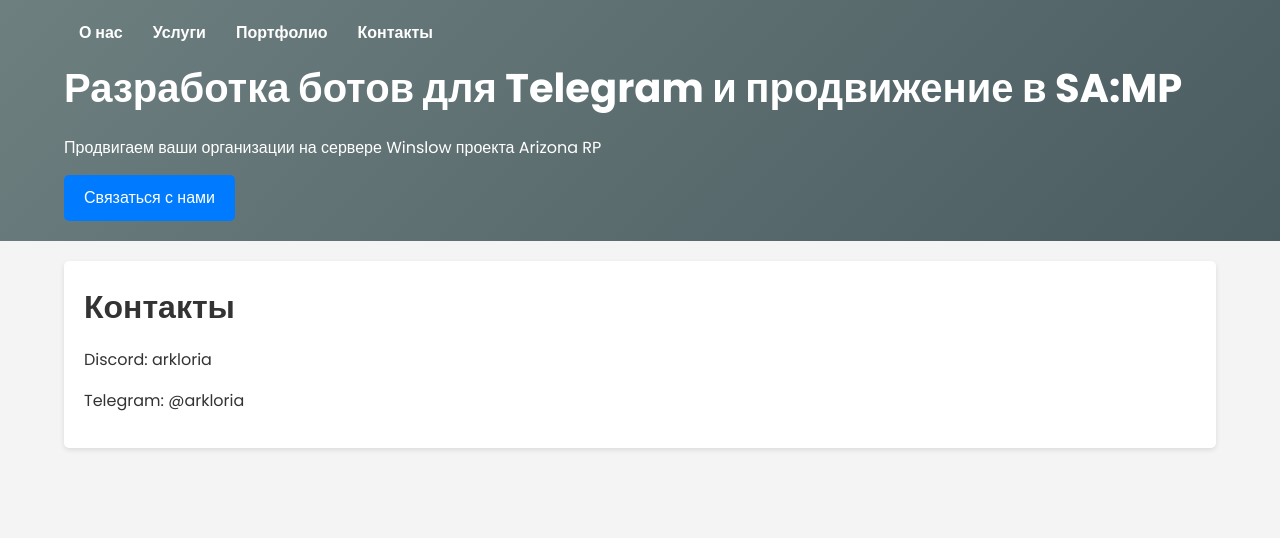
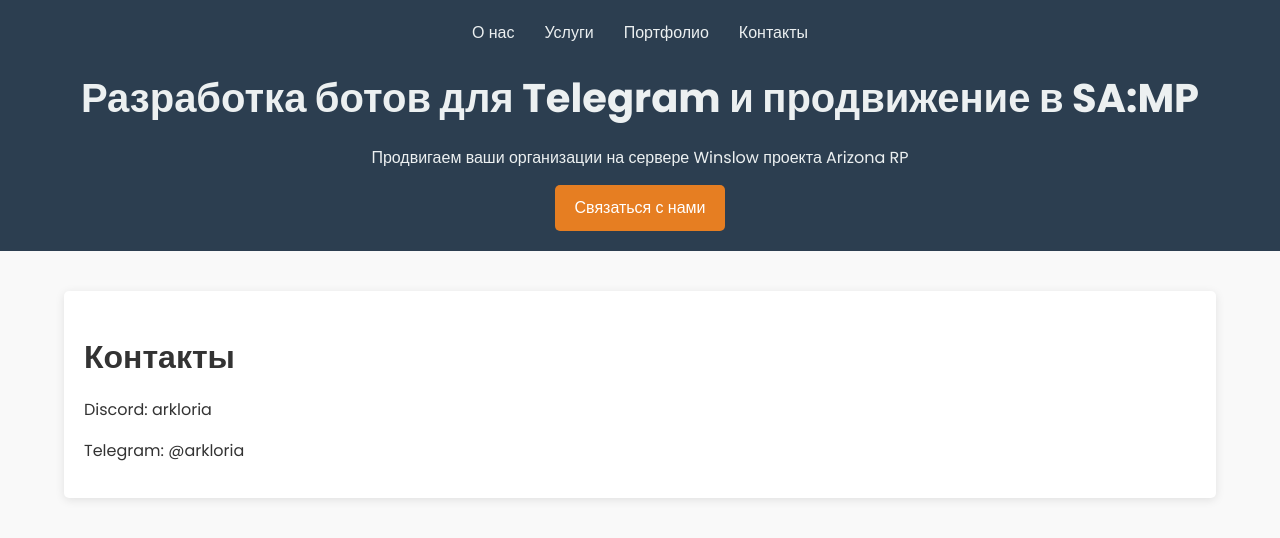
Before and after one commit to kirillnaken/site, a plain HTML site: page index.html in a window 1280 px wide. Drawn offline with Linux system fonts and the light colour scheme.

Commit message:
Update styles.css

```diff
--- a/styles.css
+++ b/styles.css
@@ -8,7 +8,7 @@
 body {
     font-family: 'Poppins', sans-serif;
     line-height: 1.6;
-    background-color: #f4f4f4;
+    background-color: #f9f9f9;
     color: #333;
 }
 
@@ -20,15 +20,16 @@ body {
 
 /* Стили для хедера */
 header {
-    background: linear-gradient(135deg, #6e7f80, #4a5c60);
-    color: #fff;
+    background: #2c3e50; /* Цвет фона заголовка */
+    color: #ecf0f1; /* Цвет текста */
     padding: 20px 0;
+    text-align: center; /* Центрируем текст */
 }
 
 nav {
     display: flex;
-    justify-content: space-between;
-    align-items: center;
+    justify-content: center; /* Центрируем навигацию */
+    margin-bottom: 20px;
 }
 
 nav ul {
@@ -41,14 +42,15 @@ nav ul li {
 }
 
 nav ul li a {
-    color: #fff;
+    color: #ecf0f1;
     text-decoration: none;
-    font-weight: 600;
-    transition: color 0.3s;
+    font-weight: 500;
+    transition: color 0.3s, transform 0.2s; /* Анимация цвета и масштабирования */
 }
 
 nav ul li a:hover {
-    color: #e2e2e2;
+    color: #e67e22; /* Цвет при наведении */
+    transform: scale(1.1); /* Увеличиваем размер ссылки */
 }
 
 h1 {
@@ -58,42 +60,47 @@ h1 {
 
 h2 {
     font-size: 2rem;
-    margin-bottom: 10px;
+    margin: 20px 0 10px; /* Добавляем отступы */
 }
 
 p {
     margin: 15px 0;
+    font-size: 1rem; /* Размер шрифта для параграфов */
 }
 
 /* Кнопка "Связаться с нами" */
 .cta {
     display: inline-block;
-    background: #007bff;
+    background: #e67e22; /* Цвет кнопки */
     color: #fff;
     padding: 10px 20px;
     border-radius: 5px;
     text-decoration: none;
-    transition: background 0.3s;
+    transition: background 0.3s, transform 0.2s; /* Анимация кнопки */
 }
 
 .cta:hover {
-    background: #0056b3;
+    background: #d35400; /* Темнее цвет кнопки при наведении */
+    transform: scale(1.05); /* Увеличиваем кнопку */
 }
 
 /* Стили для секций */
+main {
+    padding: 20px 0; /* Добавляем отступы для основного контента */
+}
+
 section {
     margin: 20px 0;
     padding: 20px;
-    background: #fff;
+    background: #fff; /* Цвет фона для секций */
     border-radius: 5px;
-    box-shadow: 0 2px 5px rgba(0, 0, 0, 0.1);
+    box-shadow: 0 2px 10px rgba(0, 0, 0, 0.1); /* Тень для секций */
 }
 
 /* Адаптивность */
 @media (max-width: 768px) {
     nav ul {
-        flex-direction: column;
-        align-items: center;
+        flex-direction: column; /* Переключаем на столбец для мобильных устройств */
     }
 
     nav ul li {
@@ -101,10 +108,14 @@ section {
     }
 
     h1 {
-        font-size: 2rem;
+        font-size: 2rem; /* Уменьшаем размер заголовка на мобильных */
     }
 
     h2 {
-        font-size: 1.5rem;
+        font-size: 1.5rem; /* Уменьшаем размер подзаголовка на мобильных */
+    }
+
+    .cta {
+        font-size: 1rem; /* Уменьшаем размер кнопки на мобильных */
     }
 }
```
